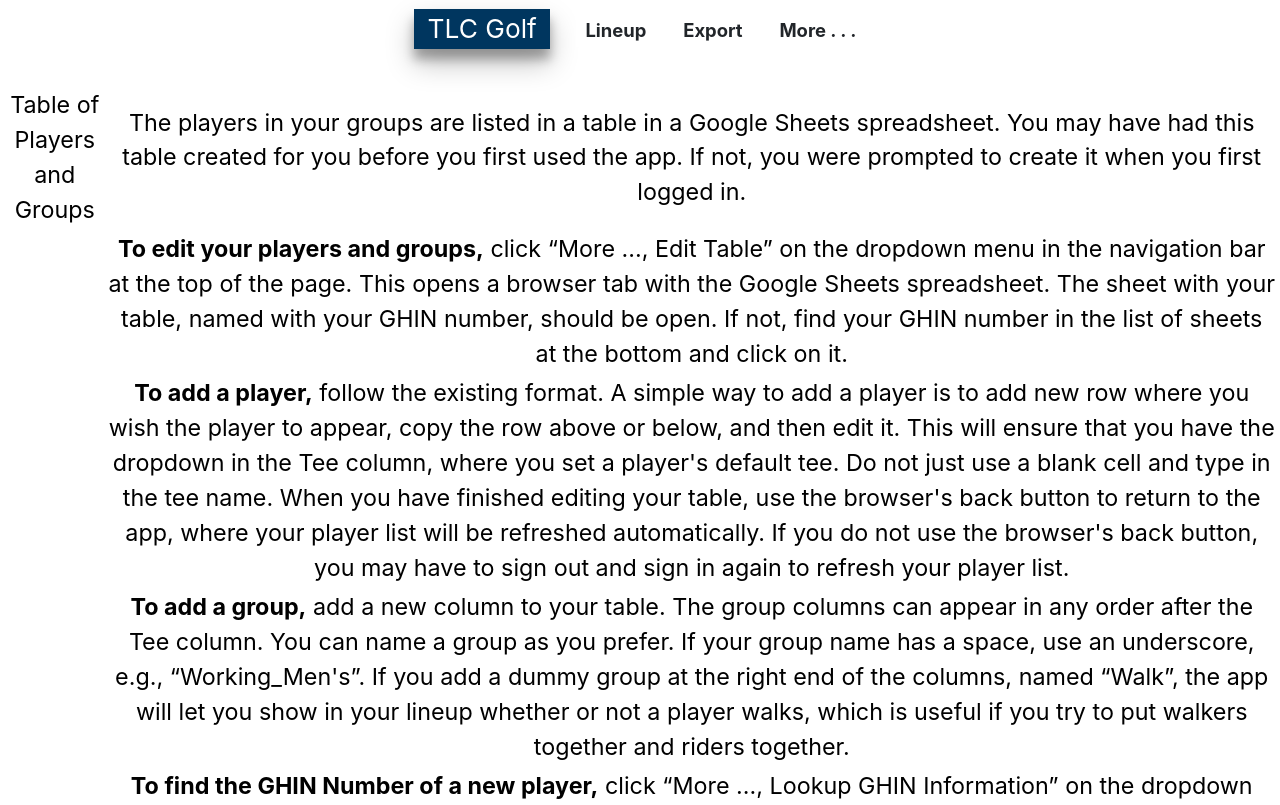
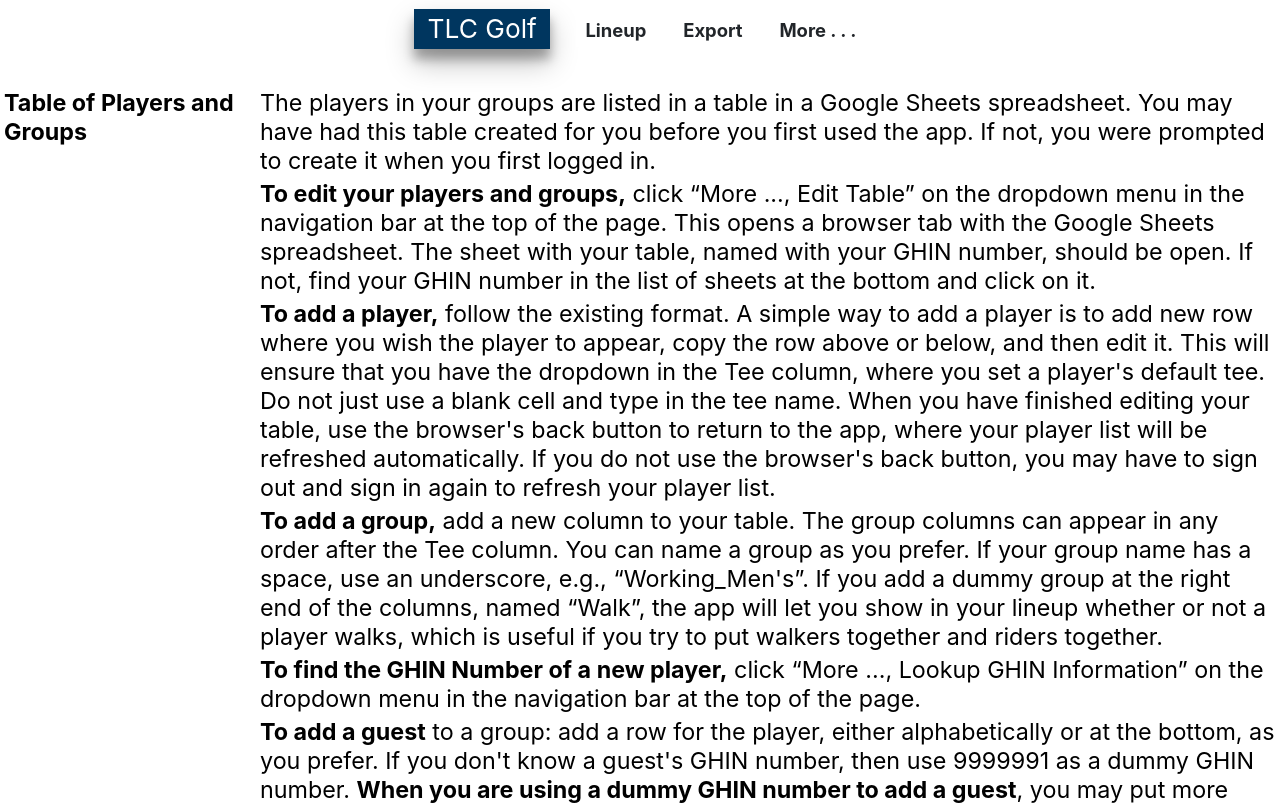
Before and after one commit to jeffreystorer/tlcgolf-next-js, a Next.js app: page /home/help in a window 1280 px wide. Shown: the top 805 px of the page. Built offline with nearby package versions, Linux system fonts and the light colour scheme.

Commit message:
7/11: Tinker with SignIn

```diff
--- a/src/app/globals.css
+++ b/src/app/globals.css
@@ -263,6 +263,7 @@
 }
 
 .button {
+  appearance: none;
   background-color: #cccccc;
   border: 2px solid #cccccc;
   border-radius: 10px;
@@ -408,6 +409,7 @@
 }
 
 .btn-custom {
+  appearance: none;
   background-color: #cccccc;
   border: 2px solid #cccccc;
   border-radius: 10px;
@@ -426,6 +428,7 @@
 }
 
 .btn-custom:hover {
+  appearance: none;
   background-color: #fff;
   border-radius: 10px;
   color: #c00;
@@ -439,6 +442,7 @@
   margin: 2px 2px 8px 2px;
 }
 .button:hover {
+  appearance: none;
   background-color: #fff;
   border-radius: 10px;
   color: #c00;
@@ -529,6 +533,22 @@
 #more {
   display: flex;
   flex-direction: column;
+}
+
+.help-table {
+  font: 16px sans-serif;
+  margin-left: auto;
+  margin-right: auto;
+  width: 100%;
+}
+.help-table_text {
+  text-align: left;
+}
+.help-table_topic {
+  font-weight: 700;
+  text-align: left;
+  vertical-align: top;
+  width: 20%;
 }
 /* .caption {
   font-weight: 700;
@@ -641,21 +661,6 @@
 
 .heading--underlined {
   text-decoration: underline;
-}
-.help-table {
-  font: 16px sans-serif;
-  margin-left: auto;
-  margin-right: auto;
-  width: 100%;
-}
-.help-table_text {
-  text-align: left;
-}
-.help-table_topic {
-  font-weight: 700;
-  text-align: left;
-  vertical-align: top;
-  width: 20%;
 }
 .iframe_button {
   background-color: #3378ac;
```
Also changed, not shown: src/app/signin.jsx (+3 -4 lines).
